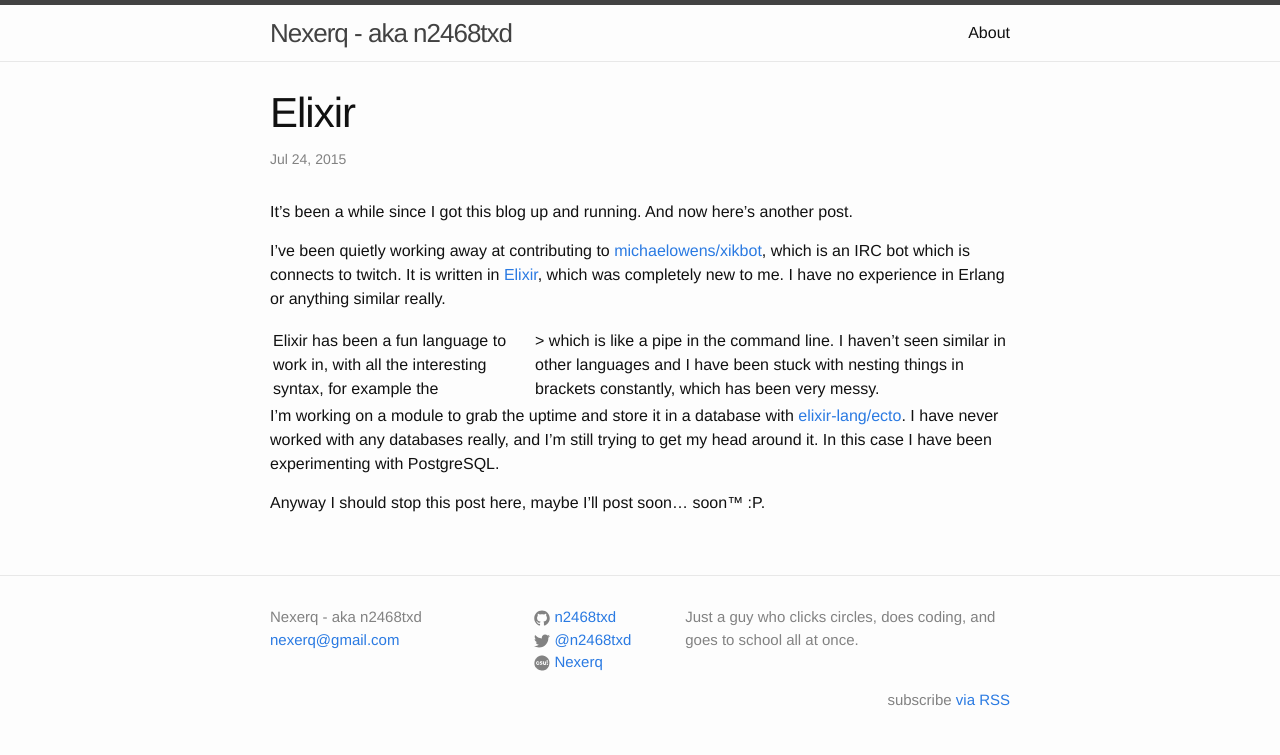
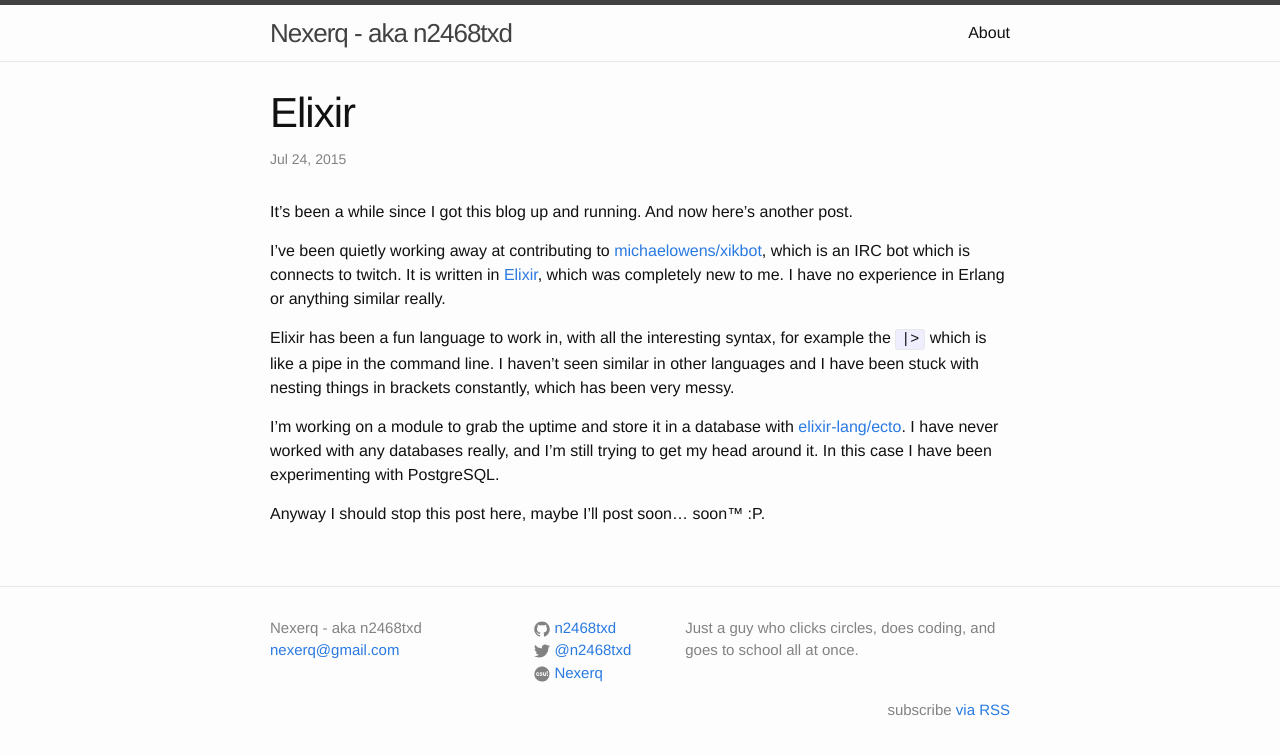
Before and after one commit to nicholastay/personal-web, a Jekyll site: the page built from _posts/2015-7-24-Elixir.md, in a window 1280 px wide. Shown: the top 755 px of the page. Built offline with Jekyll 4.4.1, drawn with Linux system fonts in a browser that asks for light colours; comment, search, counter and statistics services are not loaded.

```diff
--- a/_posts/2015-7-24-Elixir.md
+++ b/_posts/2015-7-24-Elixir.md
@@ -8,7 +8,7 @@ It's been a while since I got this blog up and running. And now here's another p
 
 I've been quietly working away at contributing to [michaelowens/xikbot](https://github.com/michaelowens/xikbot), which is an IRC bot which is connects to twitch. It is written in [Elixir](http://elixir-lang.org/), which was completely new to me. I have no experience in Erlang or anything similar really.
 
-Elixir has been a fun language to work in, with all the interesting syntax, for example the |> which is like a pipe in the command line. I haven't seen similar in other languages and I have been stuck with nesting things in brackets constantly, which has been very messy.
+Elixir has been a fun language to work in, with all the interesting syntax, for example the `|>` which is like a pipe in the command line. I haven't seen similar in other languages and I have been stuck with nesting things in brackets constantly, which has been very messy.
 
 I'm working on a module to grab the uptime and store it in a database with [elixir-lang/ecto](https://github.com/elixir-lang/ecto). I have never worked with any databases really, and I'm still trying to get my head around it. In this case I have been experimenting with PostgreSQL.
 
```
Also changed, not shown: _posts/2015-8-1-Disqus.md (+2 -0 lines).
